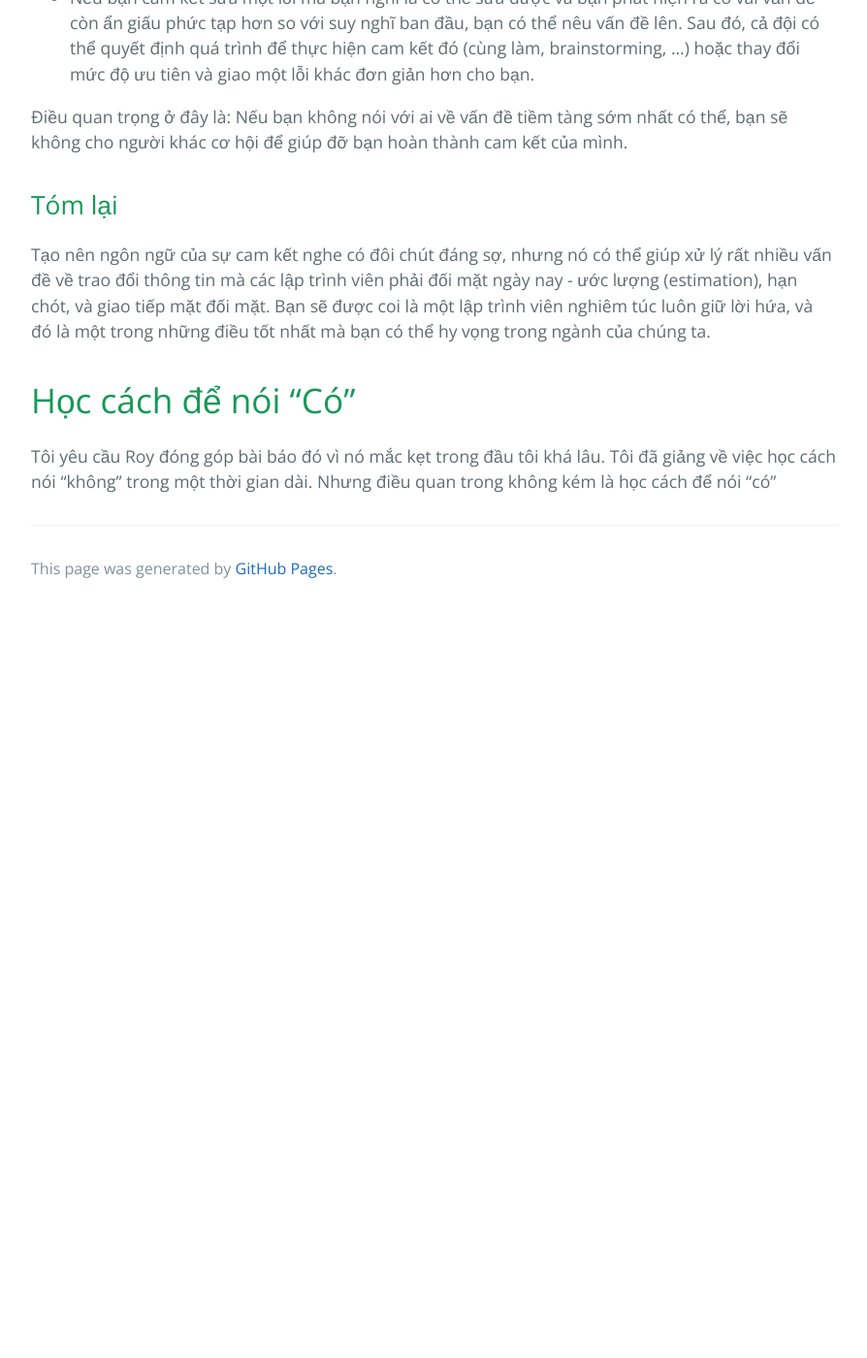
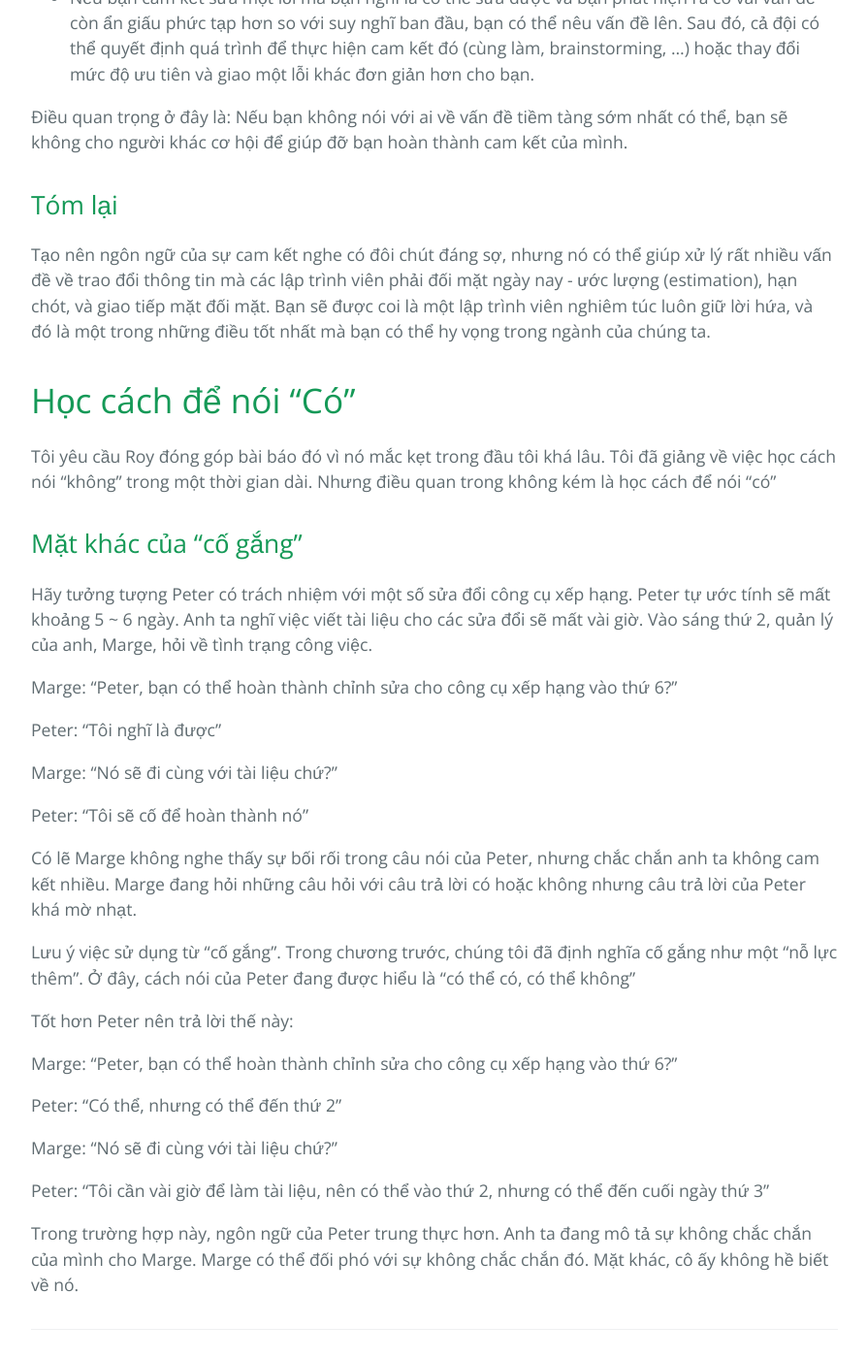
Before and after one commit to HaiBV/haibv.github.io, a Jekyll site: the page built from clean-coder/chapter-3-saying-yes.md, in a window 1280 px wide and 1400 px high, scrolled down 5567 px. Shown: the whole window at 97% size, without its empty margins (192-1086 px from the left). Built offline with Jekyll 4.4.1, drawn with Linux system fonts in a browser that asks for light colours; our own code applies the rules of GitHub Pages for plain Markdown files; before the commit the page ends 6197 px from its top, so only the background shows below that.

Commit message:
Book - The Clean Coder - Chapter 3 - Saying Yes

```diff
--- a/clean-coder/chapter-3-saying-yes.md
+++ b/clean-coder/chapter-3-saying-yes.md
@@ -138,3 +138,31 @@ Tạo nên ngôn ngữ của sự cam kết nghe có đôi chút đáng sợ, nh
 # Học cách để nói "Có"
 
 Tôi yêu cầu Roy đóng góp bài báo đó vì nó mắc kẹt trong đầu tôi khá lâu. Tôi đã giảng về việc học cách nói "không" trong một thời gian dài. Nhưng điều quan trong không kém là học cách để nói "có"
+
+## Mặt khác của "cố gắng"
+
+Hãy tưởng tượng Peter có trách nhiệm với một số sửa đổi công cụ xếp hạng. Peter tự ước tính sẽ mất khoảng 5 ~ 6 ngày. Anh ta nghĩ việc viết tài liệu cho các sửa đổi sẽ mất vài giờ. Vào sáng thứ 2, quản lý của anh, Marge, hỏi về tình trạng công việc.
+
+Marge: "Peter, bạn có thể hoàn thành chỉnh sửa cho công cụ xếp hạng vào thứ 6?"
+
+Peter: "Tôi nghĩ là được"
+
+Marge: "Nó sẽ đi cùng với tài liệu chứ?"
+
+Peter: "Tôi sẽ cố để hoàn thành nó"
+
+Có lẽ Marge không nghe thấy sự bối rối trong câu nói của Peter, nhưng chắc chắn anh ta không cam kết nhiều. Marge đang hỏi những câu hỏi với câu trả lời có hoặc không nhưng câu trả lời của Peter khá mờ nhạt.
+
+Lưu ý việc sử dụng từ "cố gắng". Trong chương trước, chúng tôi đã định nghĩa cố gắng như một "nỗ lực thêm". Ở đây, cách nói của Peter đang được hiểu là "có thể có, có thể không"
+
+Tốt hơn Peter nên trả lời thế này:
+
+Marge: "Peter, bạn có thể hoàn thành chỉnh sửa cho công cụ xếp hạng vào thứ 6?"
+
+Peter: "Có thể, nhưng có thể đến thứ 2"
+
+Marge: "Nó sẽ đi cùng với tài liệu chứ?"
+
+Peter: "Tôi cần vài giờ để làm tài liệu, nên có thể vào thứ 2, nhưng có thể đến cuối ngày thứ 3"
+
+Trong trường hợp này, ngôn ngữ của Peter trung thực hơn. Anh ta đang mô tả sự không chắc chắn của mình cho Marge. Marge có thể đối phó với sự không chắc chắn đó. Mặt khác, cô ấy không hề biết về nó.
```
